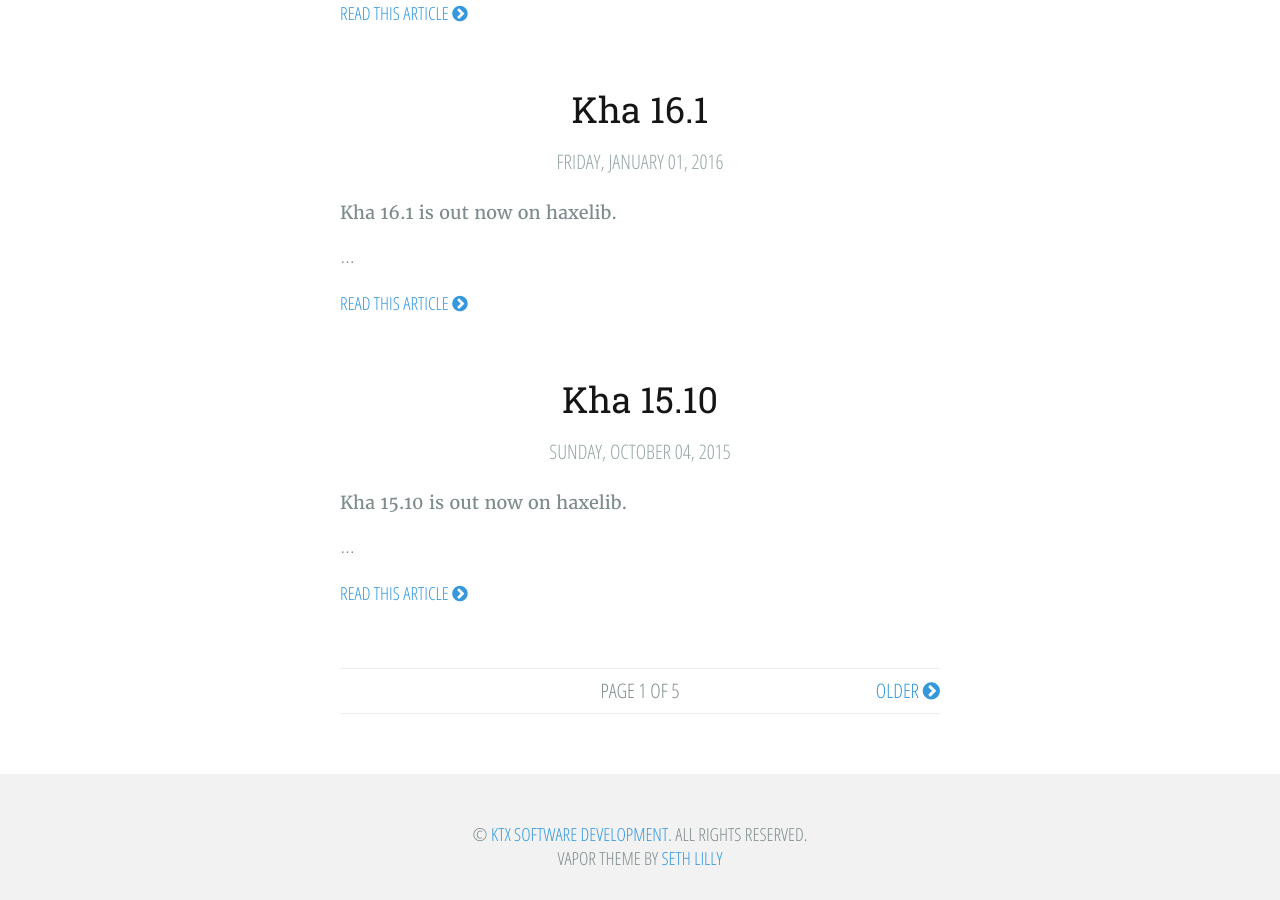
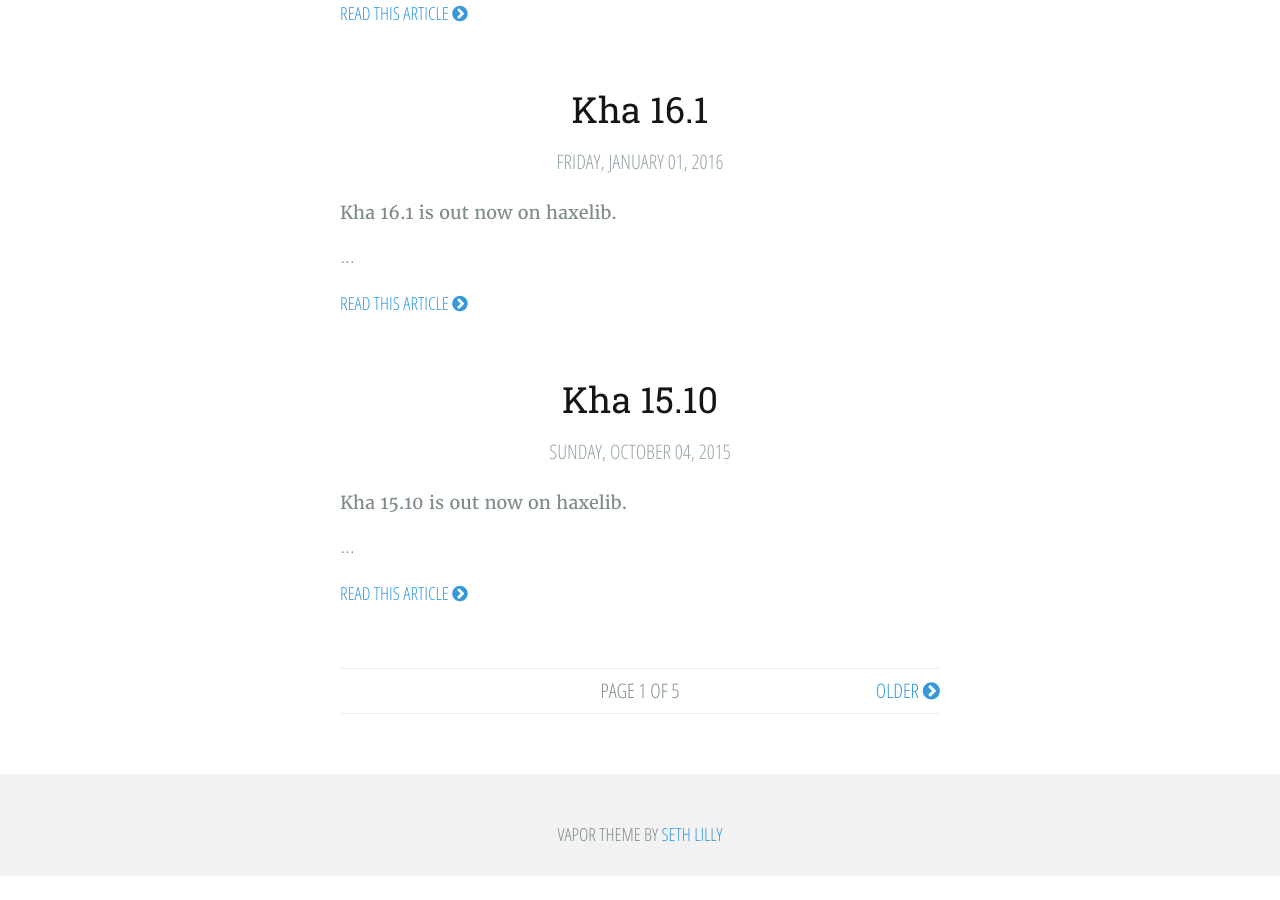
Before and after one commit to Kode/LetsKode, a Jekyll site: the page built from index.html, in a window 1280 px wide and 900 px high, scrolled down 1518 px. Built offline with Jekyll 4.4.1, drawn with Linux system fonts in a browser that asks for light colours; nearby versions of some CDN libraries; the list of posts is cut into pages by our own code; after the commit the page ends 2394 px from its top, so only the background shows below that.

Commit message:
Theme update.

```diff
--- a/_layouts/default.html
+++ b/_layouts/default.html
@@ -25,7 +25,6 @@
     <footer class="site-footer">
         <div class="inner">
             {% include footer-description.html %}
-            <section class="copyright">&copy; {{date format="YYYY"}} <a href="http://www.ktx-software.com">KTX Software Development</a>. All rights reserved.</section>
             <section>Vapor theme by <a href="http://sethlilly.com/">Seth Lilly</a></section>
         </div>
     </footer>
```
